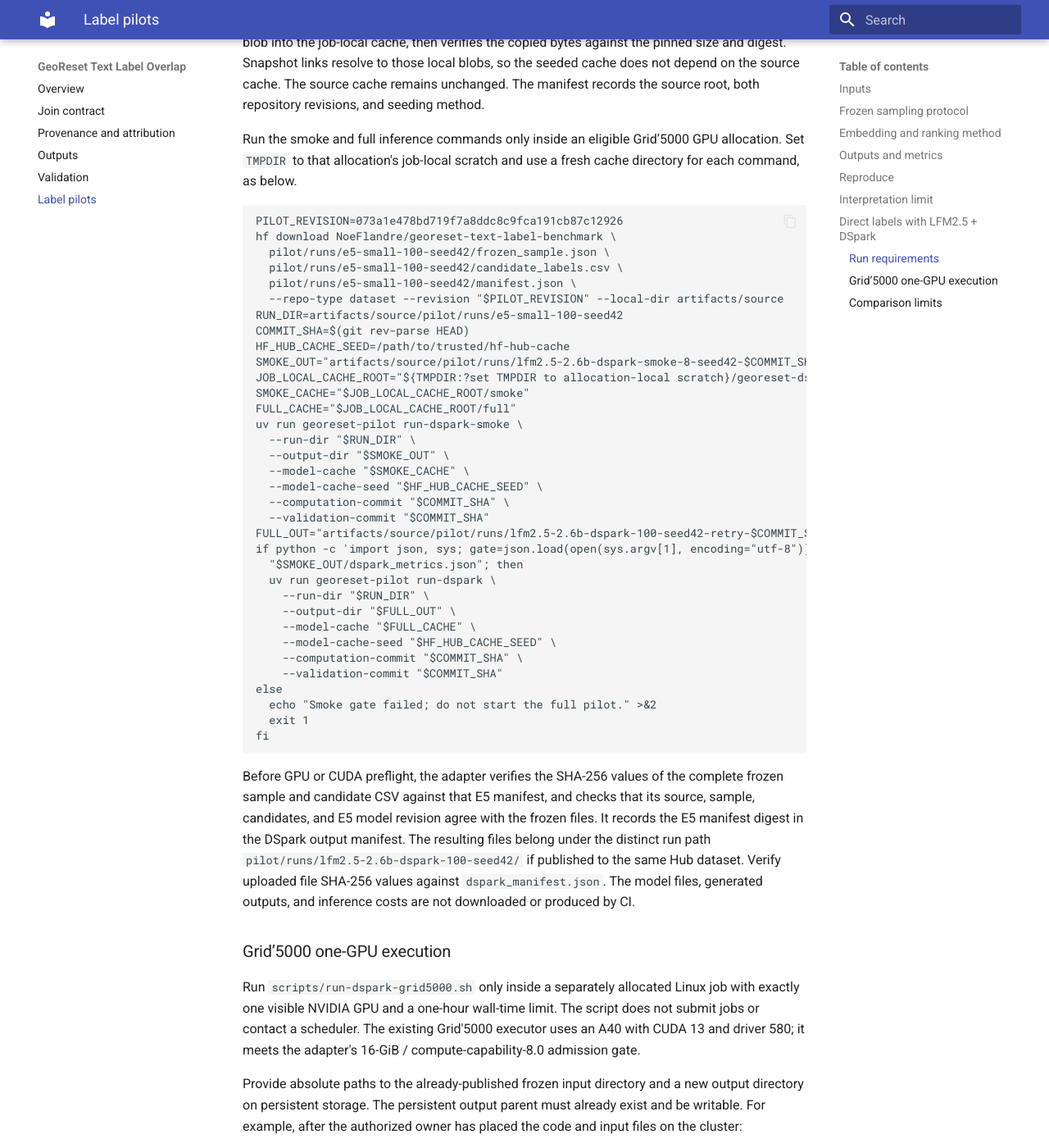
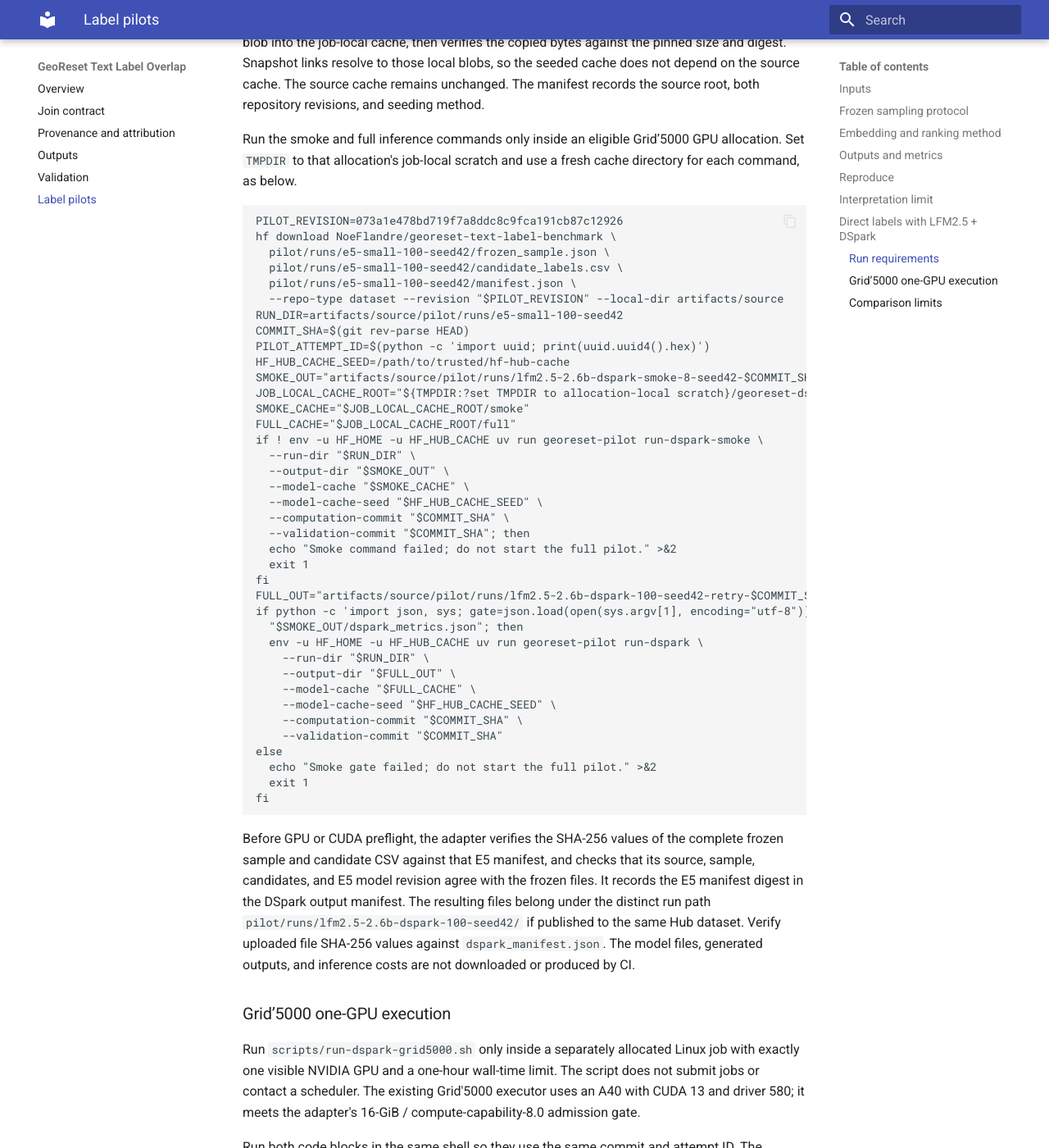
Before and after one commit to NoeFlandre/georeset-text-label-benchmark, an MkDocs documentation site: the page built from docs/pilot.md, in a window 1280 px wide and 1400 px high, scrolled down 6462 px. Shown: the whole window at 82% size. Built offline with MkDocs 1.6.1 and Material for MkDocs 9.7.7, drawn with Linux system fonts in a browser that asks for light colours; some of the changed text lies outside the part shown.

Commit message:
fix: stop pilot after failed smoke attempt

````diff
--- a/docs/pilot.md
+++ b/docs/pilot.md
@@ -309,22 +309,26 @@
   --repo-type dataset --revision "$PILOT_REVISION" --local-dir artifacts/source
 RUN_DIR=artifacts/source/pilot/runs/e5-small-100-seed42
 COMMIT_SHA=$(git rev-parse HEAD)
+PILOT_ATTEMPT_ID=$(python -c 'import uuid; print(uuid.uuid4().hex)')
 HF_HUB_CACHE_SEED=/path/to/trusted/hf-hub-cache
-SMOKE_OUT="artifacts/source/pilot/runs/lfm2.5-2.6b-dspark-smoke-8-seed42-$COMMIT_SHA"
-JOB_LOCAL_CACHE_ROOT="${TMPDIR:?set TMPDIR to allocation-local scratch}/georeset-dspark-$COMMIT_SHA"
+SMOKE_OUT="artifacts/source/pilot/runs/lfm2.5-2.6b-dspark-smoke-8-seed42-$COMMIT_SHA-$PILOT_ATTEMPT_ID"
+JOB_LOCAL_CACHE_ROOT="${TMPDIR:?set TMPDIR to allocation-local scratch}/georeset-dspark-$COMMIT_SHA-$PILOT_ATTEMPT_ID"
 SMOKE_CACHE="$JOB_LOCAL_CACHE_ROOT/smoke"
 FULL_CACHE="$JOB_LOCAL_CACHE_ROOT/full"
-uv run georeset-pilot run-dspark-smoke \
+if ! env -u HF_HOME -u HF_HUB_CACHE uv run georeset-pilot run-dspark-smoke \
   --run-dir "$RUN_DIR" \
   --output-dir "$SMOKE_OUT" \
   --model-cache "$SMOKE_CACHE" \
   --model-cache-seed "$HF_HUB_CACHE_SEED" \
   --computation-commit "$COMMIT_SHA" \
-  --validation-commit "$COMMIT_SHA"
-FULL_OUT="artifacts/source/pilot/runs/lfm2.5-2.6b-dspark-100-seed42-retry-$COMMIT_SHA"
+  --validation-commit "$COMMIT_SHA"; then
+  echo "Smoke command failed; do not start the full pilot." >&2
+  exit 1
+fi
+FULL_OUT="artifacts/source/pilot/runs/lfm2.5-2.6b-dspark-100-seed42-retry-$COMMIT_SHA-$PILOT_ATTEMPT_ID"
 if python -c 'import json, sys; gate=json.load(open(sys.argv[1], encoding="utf-8"))["smoke_gate"]; raise SystemExit(0 if gate["passed"] else 1)' \
   "$SMOKE_OUT/dspark_metrics.json"; then
-  uv run georeset-pilot run-dspark \
+  env -u HF_HOME -u HF_HUB_CACHE uv run georeset-pilot run-dspark \
     --run-dir "$RUN_DIR" \
     --output-dir "$FULL_OUT" \
     --model-cache "$FULL_CACHE" \
@@ -355,19 +359,27 @@
 executor uses an A40 with CUDA 13 and driver 580; it meets the adapter's
 16-GiB / compute-capability-8.0 admission gate.
 
-Provide absolute paths to the already-published frozen input directory and a
-new output directory on persistent storage. The persistent output parent must
-already exist and be writable. For example, after the authorized owner has
-placed the code and input files on the cluster:
+Run both code blocks in the same shell so they use the same commit and attempt
+ID. The attempt ID gives each smoke run a new output path, so a previous
+passing metrics file cannot satisfy the current run's gate. Provide absolute
+paths to the already-published frozen input directory and a new output
+directory on persistent storage. The persistent output parent must already
+exist and be writable. For example, after the authorized owner has placed the
+code and input files on the cluster:
 
 ```bash
 COMMIT_SHA=$(git rev-parse HEAD)
+PILOT_ATTEMPT_ID=$(python -c 'import uuid; print(uuid.uuid4().hex)')
 HF_HUB_CACHE_SEED=/path/to/trusted/hf-hub-cache
-scripts/run-dspark-grid5000.sh \
+SMOKE_OUT="/path/to/persistent/pilot/runs/lfm2.5-2.6b-dspark-smoke-8-seed42-$COMMIT_SHA-$PILOT_ATTEMPT_ID"
+if ! scripts/run-dspark-grid5000.sh \
   /path/to/persistent/pilot/runs/e5-small-100-seed42 \
-  "/path/to/persistent/pilot/runs/lfm2.5-2.6b-dspark-smoke-8-seed42-$COMMIT_SHA" \
+  "$SMOKE_OUT" \
   --smoke \
-  --model-cache-seed "$HF_HUB_CACHE_SEED"
+  --model-cache-seed "$HF_HUB_CACHE_SEED"; then
+  echo "Smoke command failed; do not start the full pilot." >&2
+  exit 1
+fi
 ```
 
 Before the full 100-row retry, run the checked-in eight-row smoke against a
@@ -387,12 +399,14 @@
 code.
 
 ```bash
-SMOKE_OUT="/path/to/persistent/pilot/runs/lfm2.5-2.6b-dspark-smoke-8-seed42-$COMMIT_SHA"
+: "${COMMIT_SHA:?run the smoke setup in this shell first}"
+: "${PILOT_ATTEMPT_ID:?run the smoke setup in this shell first}"
+: "${SMOKE_OUT:?run the smoke setup in this shell first}"
 if python3 -c 'import json, sys; gate=json.load(open(sys.argv[1], encoding="utf-8"))["smoke_gate"]; raise SystemExit(0 if gate["passed"] else 1)' \
   "$SMOKE_OUT/dspark_metrics.json"; then
   scripts/run-dspark-grid5000.sh \
     /path/to/persistent/pilot/runs/e5-small-100-seed42 \
-    "/path/to/persistent/pilot/runs/lfm2.5-2.6b-dspark-100-seed42-retry-$COMMIT_SHA" \
+    "/path/to/persistent/pilot/runs/lfm2.5-2.6b-dspark-100-seed42-retry-$COMMIT_SHA-$PILOT_ATTEMPT_ID" \
     --model-cache-seed "$HF_HUB_CACHE_SEED"
 else
   echo "Smoke gate failed; do not start the full pilot." >&2
````
